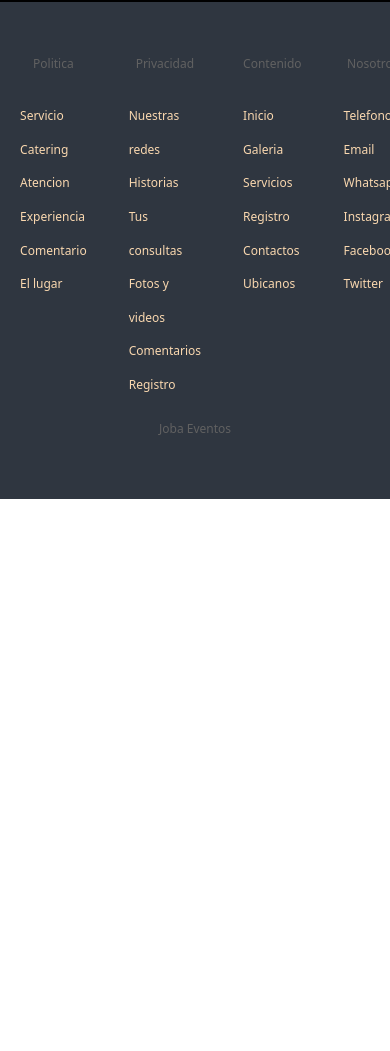
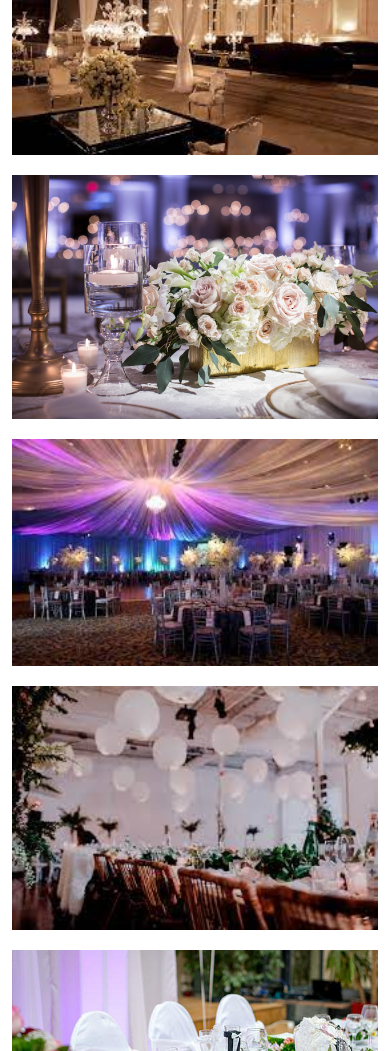
Before and after one commit to MicaelaContreraz/mi-proyecto, a plain HTML site: page galeria.html in a window 390 px wide. Shown: the part 1333-2384 px from the top of the page. Before the commit the page ends 1832 px from the top, so only its background shows below. Drawn offline with nearby package versions, Linux system fonts and the light colour scheme.

Commit message:
proyecto final

```diff
--- a/scss/main.scss
+++ b/scss/main.scss
@@ -657,6 +657,13 @@ body {
     position: sticky;
     top: 0;
     }
+    .gallery-grid {
+        grid-template-columns: repeat(2, 1fr);
+    }
+    .footer__conteiner ul {
+
+        grid-template-columns: repeat(2, 1fr);
+    }
 }
 
 
@@ -676,7 +683,9 @@ body {
         transform-origin: 0.3s;
         transition: all 0.5s;
     }
-
+    .gallery-grid {
+        grid-template-columns:  1fr;
+    }
 
     .nav-main ul {
         flex-direction: column;
@@ -708,4 +717,8 @@ body {
     .gallery-grid img:hover {
         transform: none;
     }
+    .footer__conteiner ul {
+
+        grid-template-columns: repeat(2, 1fr);
+    }
 }
```
Also changed, not shown: css/main.css.
